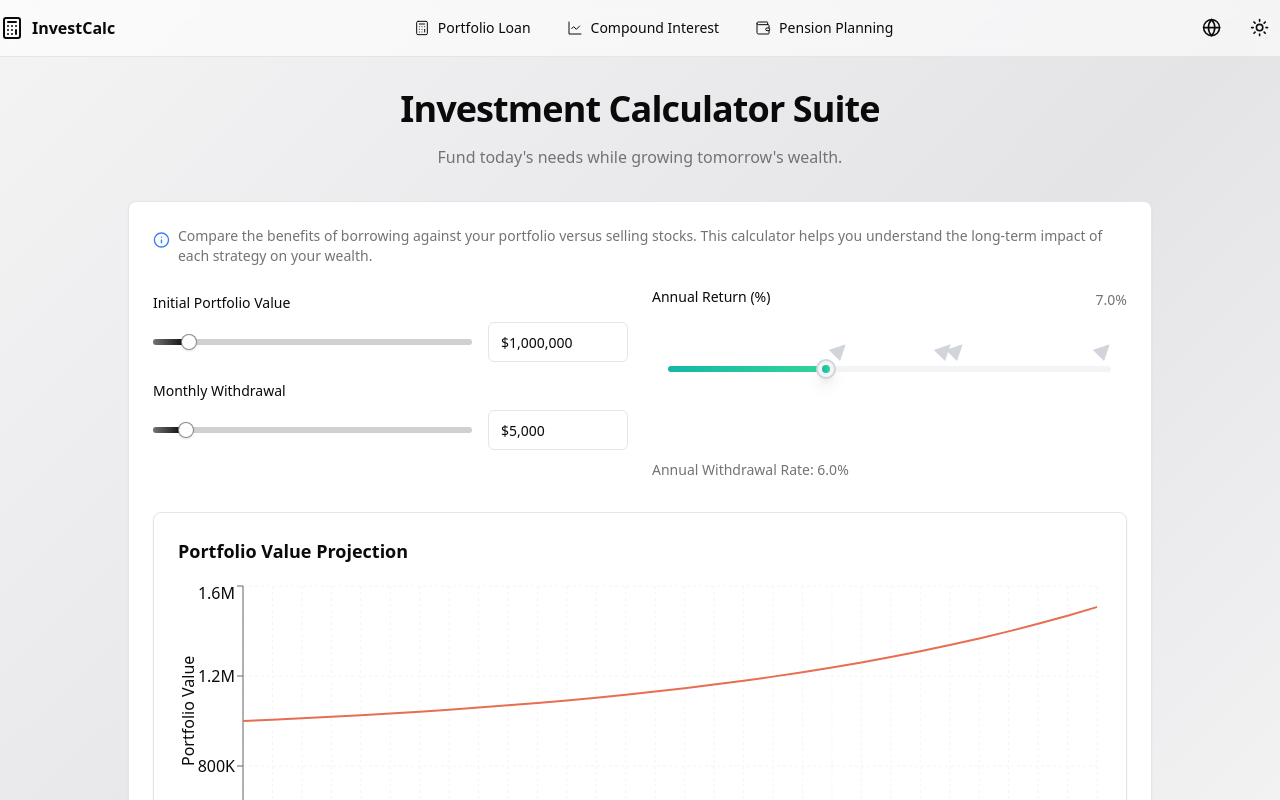
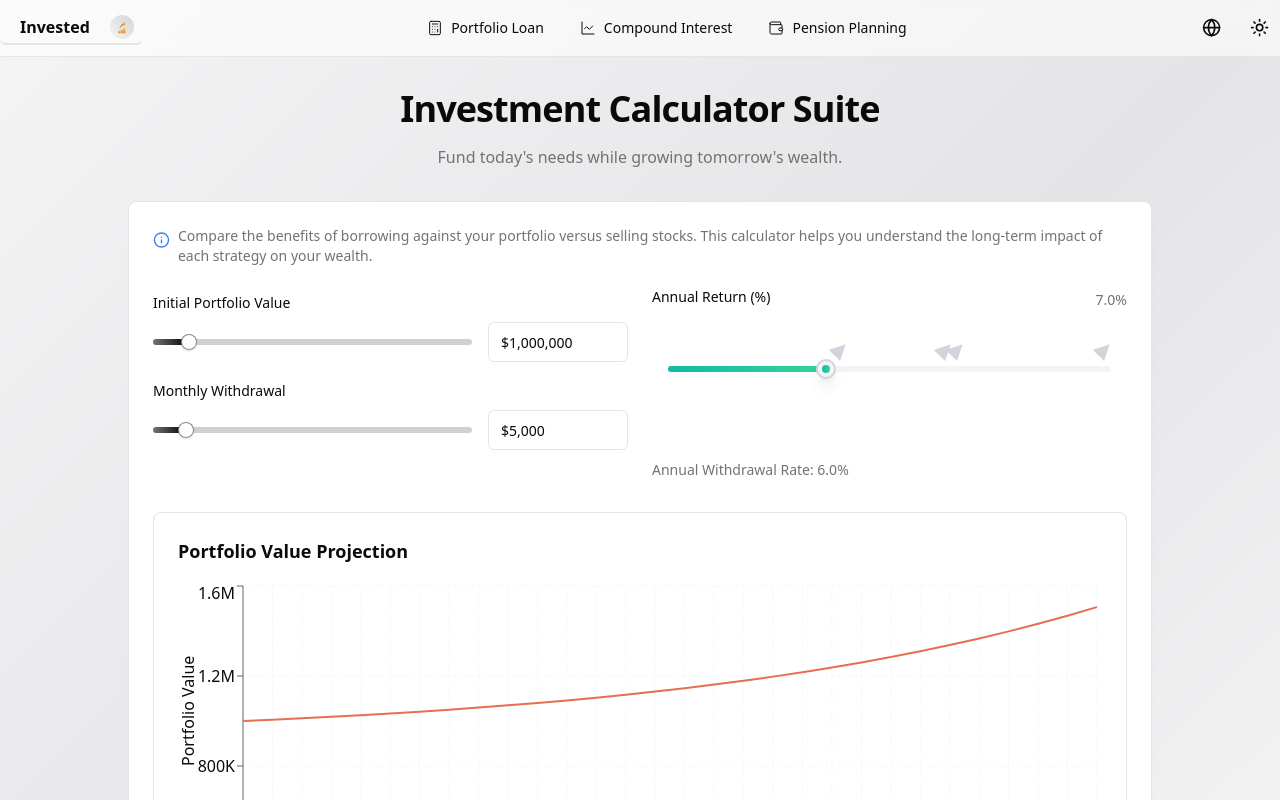
Before and after one commit to DonRaz/investedAI, a Next.js app: page /en in a window 1280 px wide. Shown: the top 800 px of the page. Built offline with nearby package versions, Linux system fonts and the light colour scheme.

Commit message:
updated icon in header (still needs color adjustments)

```diff
--- a/components/layout/header.tsx
+++ b/components/layout/header.tsx
@@ -9,6 +9,7 @@ import { Calculator, LineChart, PieChart, Wallet, Menu, X } from "lucide-react";
 import { useTranslationStore } from "@/lib/translations";
 import { commonTranslations } from "@/lib/translations/common";
 import { Button } from "@/components/ui/button";
+import { LogoIcon } from "@/components/ui/logo-icon";
 import {
   NavigationMenu,
   NavigationMenuContent,
@@ -73,10 +74,11 @@ export function Header() {
     <header className="sticky top-0 z-50 w-full border-b bg-background/95 backdrop-blur supports-[backdrop-filter]:bg-background/60 ">
       <div className="container relative flex h-14 items-center justify-between mx-auto" dir={direction()}>
         {/* Logo */}
-        <div className="flex items-center gap-2">
+        <div className="flex items-center gap-4  px-2 py-1  border-b-2 hover:border-b-0 hover:border-primary/50 rounded-md">
           <Link href={`/${language}`} className="flex items-center space-x-2" prefetch={true}>
-            <Calculator className="h-6 w-6" />
-            <span className="font-semibold">InvestCalc</span>
+          <span className="font-semibold mx-3">Invested</span>
+            <LogoIcon className="h-6 w-6" />
+
           </Link>
         </div>
 
--- /dev/null
+++ b/components/ui/logo-icon.tsx
@@ -0,0 +1,95 @@
+import * as React from "react";
+
+export function LogoIcon({ className = "h-6 w-6" }: { className?: string }) {
+  return (
+    <svg
+      xmlns="http://www.w3.org/2000/svg"
+      width="96"
+      height="96"
+      viewBox="0 0 96 96"
+      className={className}
+    >
+      <defs>
+        <linearGradient id="logo-gradient" y1="1" x2="1" gradientUnits="objectBoundingBox">
+          <stop offset="0" stopColor="currentColor" className=" text-zinc-100" />
+          <stop offset="1" stopColor="currentColor" className="text-zinc-300" />
+          {/* <stop offset="0" stopColor="currentColor" className="text-zinc-800 dark:text-zinc-200" />
+          <stop offset="1" stopColor="currentColor" className="text-zinc-600 dark:text-zinc-400" /> */}
+        </linearGradient>
+        <linearGradient id="logo-gradient-2" y1="1" x2="0" gradientUnits="objectBoundingBox">
+          <stop offset="0" stopColor="currentColor" className="text-amber-600" />
+          <stop offset="1" stopColor="currentColor" className="text-amber-400" />
+        </linearGradient>
+        <linearGradient id="logo-gradient-5" y1="1" x2="1" gradientUnits="objectBoundingBox">
+          <stop offset="0" stopColor="currentColor" className="text-amber-700" />
+          <stop offset="0.611" stopColor="currentColor" className="text-amber-600" />
+          <stop offset="1" stopColor="currentColor" className="text-amber-600" />
+        </linearGradient>
+        <linearGradient
+          id="logo-gradient-6"
+          x1="-0.887"
+          y1="1.19"
+          x2="1.36"
+          y2="0.097"
+          gradientUnits="objectBoundingBox"
+        >
+          <stop offset="0" stopColor="currentColor" className="text-amber-600" />
+          <stop offset="0" stopColor="currentColor" className="text-amber-600" />
+          <stop offset="1" stopColor="currentColor" className="text-amber-300" />
+        </linearGradient>
+      </defs>
+      <g transform="translate(-2 -2)">
+        <circle cx="48" cy="48" r="48" transform="translate(2 2)" fill="url(#logo-gradient)" />
+        <path
+          d="M25,35H75M25,50H75M25,65H75"
+          stroke="currentColor"
+          className="text-slate-300"
+          strokeWidth="0.5"
+          opacity="0.3"
+        />
+        <rect
+          width="8"
+          height="10"
+          transform="translate(35 65)"
+          opacity="0.9"
+          fill="url(#logo-gradient-2)"
+        />
+        <rect
+          width="8"
+          height="15"
+          transform="translate(45 60)"
+          opacity="0.9"
+          fill="url(#logo-gradient-2)"
+        />
+        <rect
+          width="8"
+          height="20"
+          transform="translate(55 55)"
+          opacity="0.9"
+          fill="url(#logo-gradient-2)"
+        />
+        <path
+          d="M50,47.808a58.54,58.54,0,0,1,4.038-9.428c3.305-6.144,7.716-10.7,13.068-13.38l2.653,3.457c-8.268,2.756-13.637,10.518-14.683,12.609"
+          transform="translate(-11.674 11.278)"
+          fill="url(#logo-gradient-5)"
+        />
+        <circle
+          cx="45"
+          cy="45"
+          r="45"
+          transform="translate(5 5)"
+          fill="none"
+          stroke="currentColor"
+          className="text-zinc-100 dark:text-zinc-400"
+          strokeWidth="0.5"
+          opacity="0.1"
+        />
+        <path
+          d="M65,15l11.629,5.814L70.814,32.443"
+          transform="matrix(0.966, -0.259, 0.259, 0.966, -15.541, 33.168)"
+          fill="url(#logo-gradient-6)"
+        />
+      </g>
+    </svg>
+  );
+}
```
